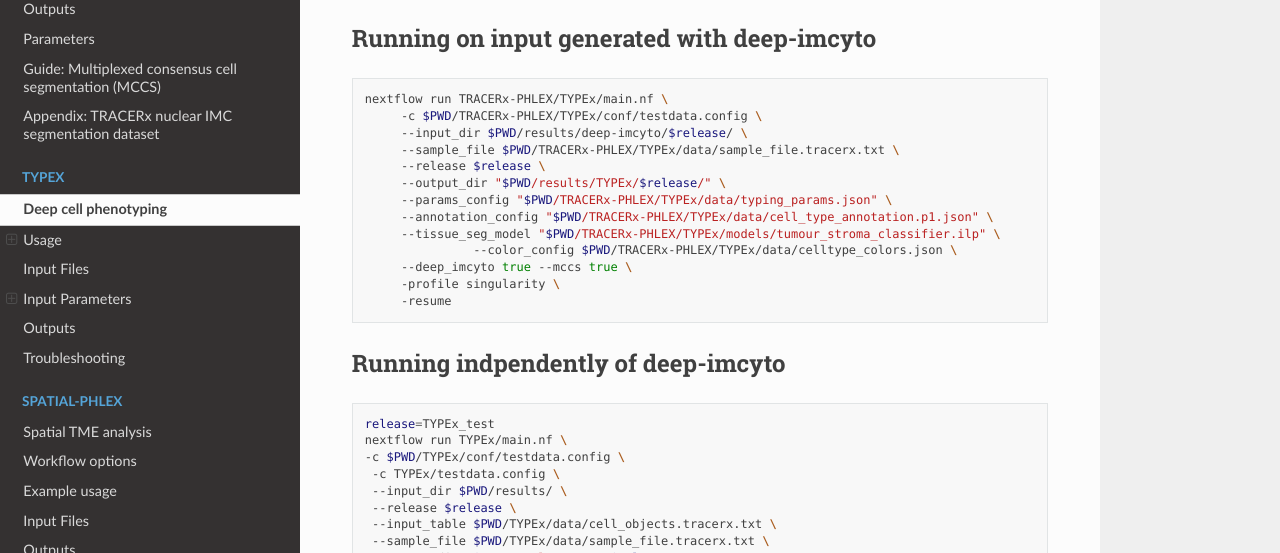
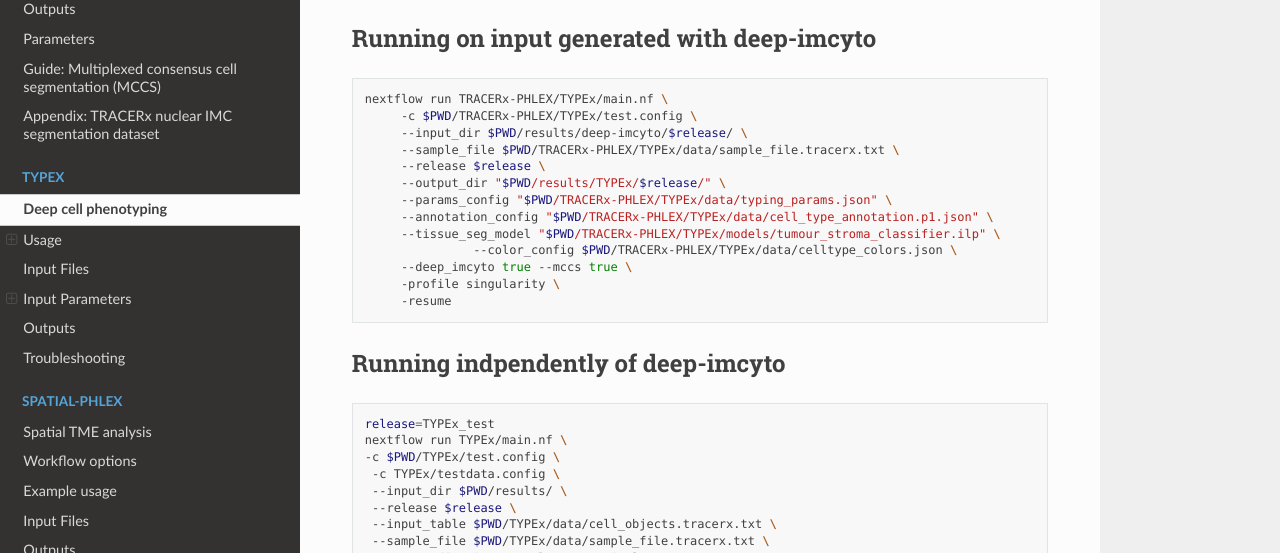
Before and after one commit to FrancisCrickInstitute/TRACERx-PHLEX, a Sphinx documentation site: the page built from docs/source/TYPEx.rst, in a window 1280 px wide and 900 px high, scrolled down 624 px. Shown: the part 151-704 px from the top of the window. Built offline with Sphinx 7.4.7 and the Read the Docs theme 2.0.0, drawn with Linux system fonts in a browser that asks for light colours.

Commit message:
Update TYPEx.rst

```diff
--- a/docs/source/TYPEx.rst
+++ b/docs/source/TYPEx.rst
@@ -34,7 +34,7 @@ Running on input generated with deep-imcyto
 .. code-block:: bash
 
    nextflow run TRACERx-PHLEX/TYPEx/main.nf \
-        -c $PWD/TRACERx-PHLEX/TYPEx/conf/testdata.config \
+        -c $PWD/TRACERx-PHLEX/TYPEx/test.config \
         --input_dir $PWD/results/deep-imcyto/$release/ \
         --sample_file $PWD/TRACERx-PHLEX/TYPEx/data/sample_file.tracerx.txt \
         --release $release \
@@ -54,7 +54,7 @@ Running indpendently of deep-imcyto
 
    release=TYPEx_test
    nextflow run TYPEx/main.nf \
-   -c $PWD/TYPEx/conf/testdata.config \
+   -c $PWD/TYPEx/test.config \
     -c TYPEx/testdata.config \
     --input_dir $PWD/results/ \
     --release $release \
```
